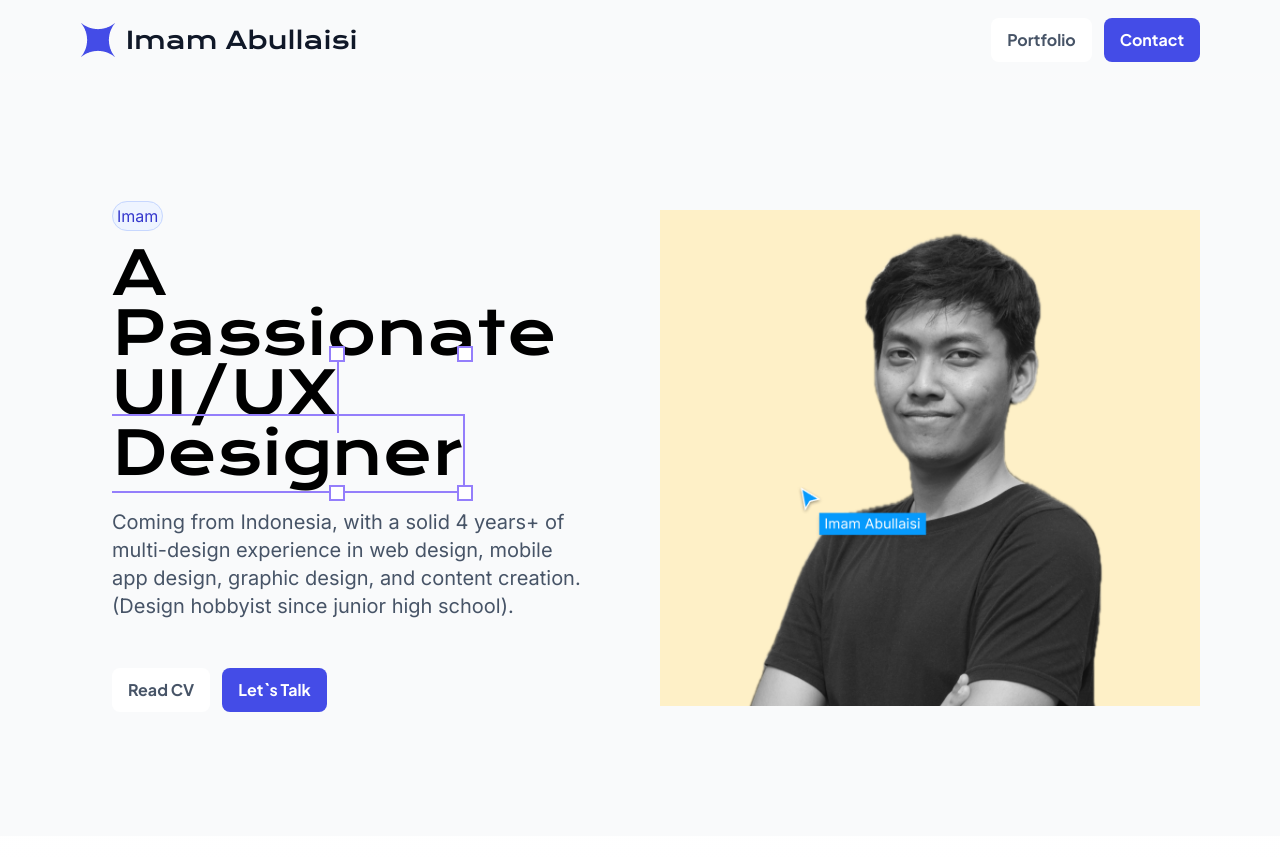
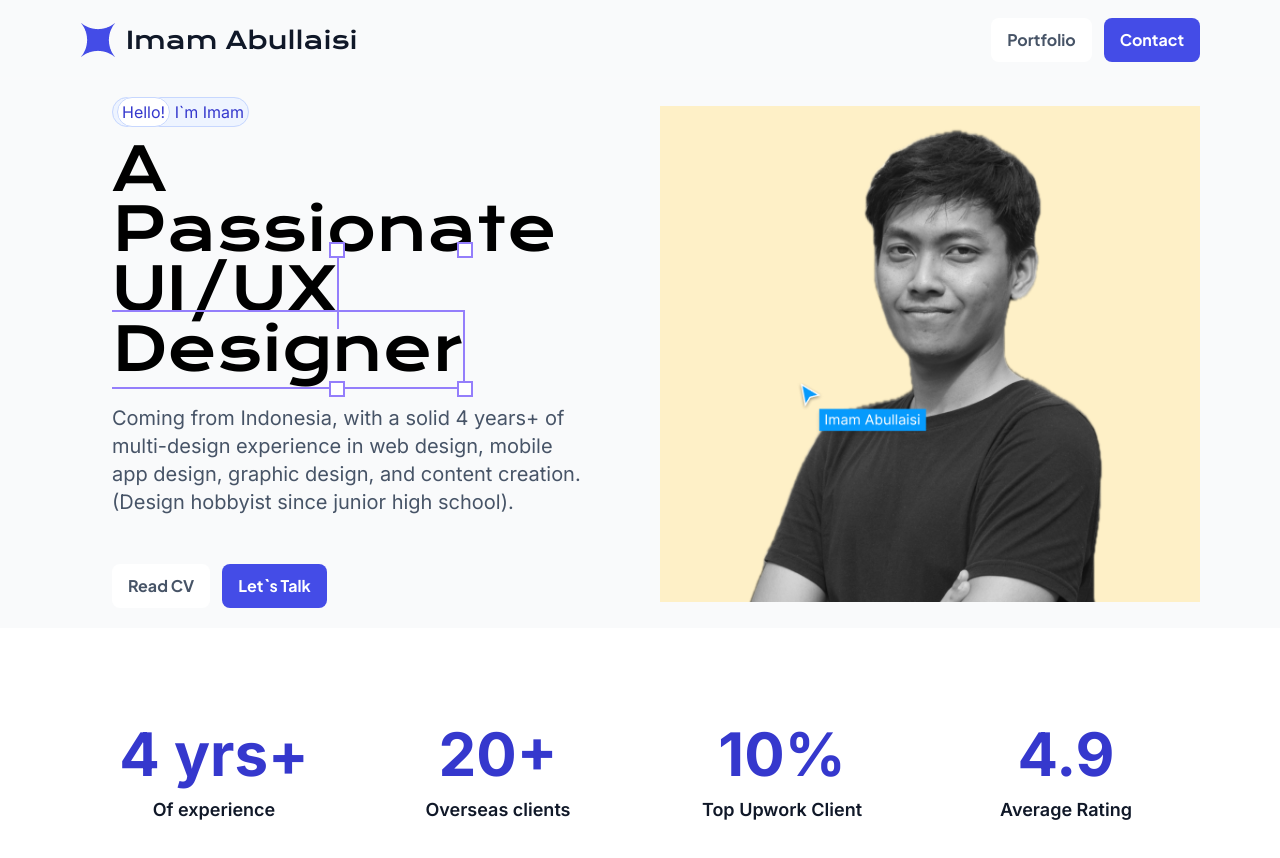
Before and after one commit to abullaisi/imam.github.io, a Next.js app: page / in a window 1280 px wide. Shown: the top 858 px of the page. Built offline with nearby package versions, Linux system fonts and the light colour scheme.

Commit message:
fix: badge jumbotron

```diff
--- /dev/null
+++ b/app/components/highlight.tsx
@@ -0,0 +1,43 @@
+import type { FC, ReactElement } from 'react'
+
+const Highlight: FC = (): ReactElement => {
+  const highlights: Array<{
+    title: string
+    subtitle: string
+  }> = [
+    {
+      title: '4 yrs+',
+      subtitle: 'Of experience'
+    },
+    {
+      title: '20+',
+      subtitle: 'Overseas clients'
+    },
+    {
+      title: '10%',
+      subtitle: 'Top Upwork Client'
+    },
+    {
+      title: '4.9',
+      subtitle: 'Average Rating'
+    }
+  ]
+
+  return (
+    <div className="grid grid-cols-1 items-center justify-between gap-4 bg-white px-4 py-16 lg:grid-cols-4 lg:px-20 lg:py-24">
+      {highlights.map(({ subtitle, title }) => (
+        <div
+          key={title}
+          className="flex flex-col items-center justify-center gap-8 lg:gap-3"
+        >
+          <div className="text-5xl font-bold text-[#3538CD] lg:text-6xl">
+            {title}
+          </div>
+          <div className="text-lg font-semibold text-[#101828]">{subtitle}</div>
+        </div>
+      ))}
+    </div>
+  )
+}
+
+export default Highlight
--- a/app/components/jumbotron.tsx
+++ b/app/components/jumbotron.tsx
@@ -9,10 +9,12 @@ const Jumbotron: FC = (): ReactElement => {
   return (
     <div
       className="grid grid-cols-1 items-center justify-center gap-10 bg-gray-50 px-0 lg:grid-cols-2 lg:px-20"
-      style={{ height: 'calc(100vh - 44px)' }}
+      // style={{ height: 'calc(100vh - 44px)' }}
     >
       <div className="px-4 py-5 lg:px-8">
-        <Badge />
+        <Badge type="primary">
+          <Badge type="secondary">Hello!</Badge> I`m Imam
+        </Badge>
         <div className="mt-4 font-krona text-3xl leading-[70px] lg:text-6xl">
           <span className="">A Passionate</span>
           {/* <br /> */}
--- a/app/page.tsx
+++ b/app/page.tsx
@@ -2,12 +2,14 @@
 
 import type { FC, ReactElement } from 'react'
 
+import Highlight from './components/highlight'
 import Jumbotron from './components/jumbotron'
 
 const HomePage: FC = (): ReactElement => {
   return (
     <div className="min-h-screen">
       <Jumbotron />
+      <Highlight />
     </div>
   )
 }
--- a/components/global/badge.tsx
+++ b/components/global/badge.tsx
@@ -1,9 +1,23 @@
-import type { FC, ReactElement } from 'react'
+import type { FC, PropsWithChildren, ReactElement } from 'react'
 
-const Badge: FC = (): ReactElement => {
+const Badge: FC<
+  PropsWithChildren<{
+    className?: string
+    type?: 'primary' | 'secondary'
+  }>
+> = ({
+  children,
+  className,
+  type = 'primary'
+}: PropsWithChildren<{
+  className?: string
+  type?: 'primary' | 'secondary'
+}>): ReactElement => {
   return (
-    <div className="inline rounded-full border border-[#C7D7FE] bg-[#EEF4FF] p-1 text-[#3538CD]">
-      Imam
+    <div
+      className={`inline rounded-full border border-[#C7D7FE] p-1 text-[#3538CD] ${type === 'primary' ? 'bg-[#EEF4FF]' : 'bg-white'} ${className}`}
+    >
+      {children}
     </div>
   )
 }
```
